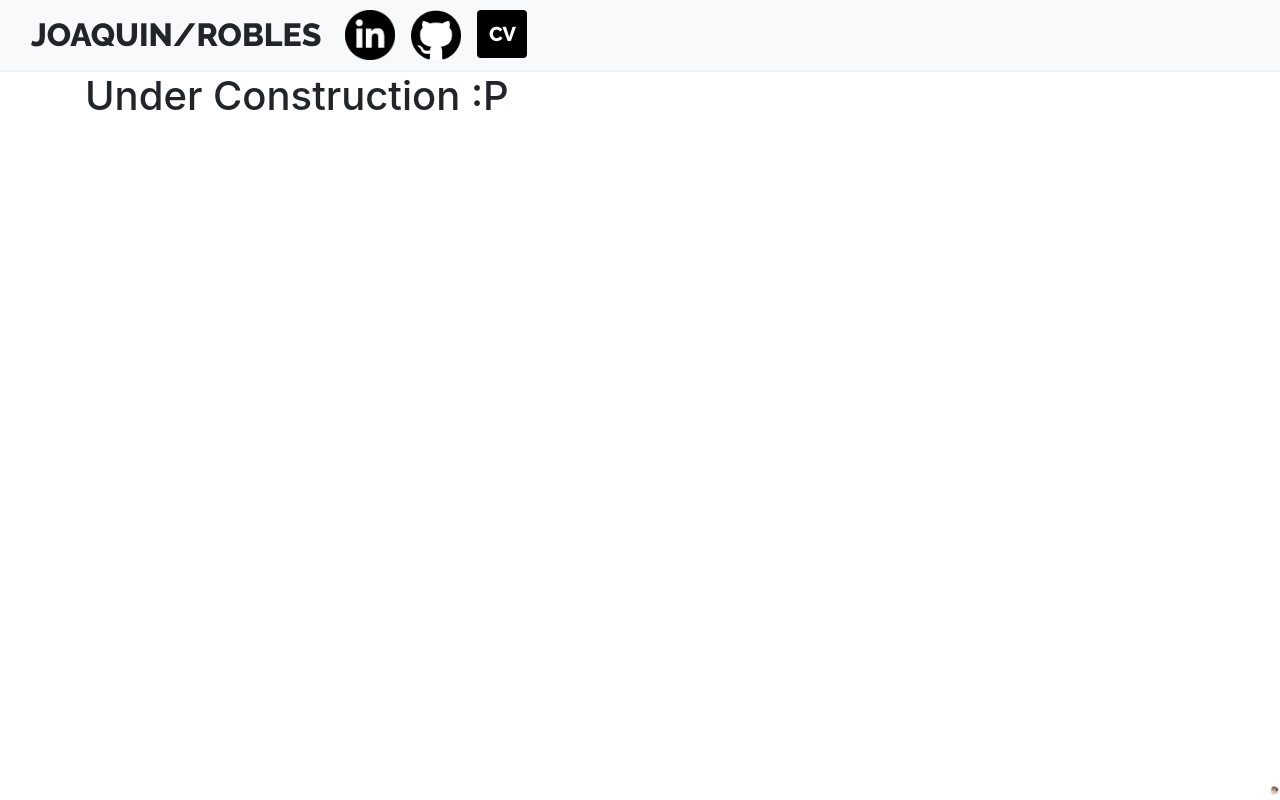
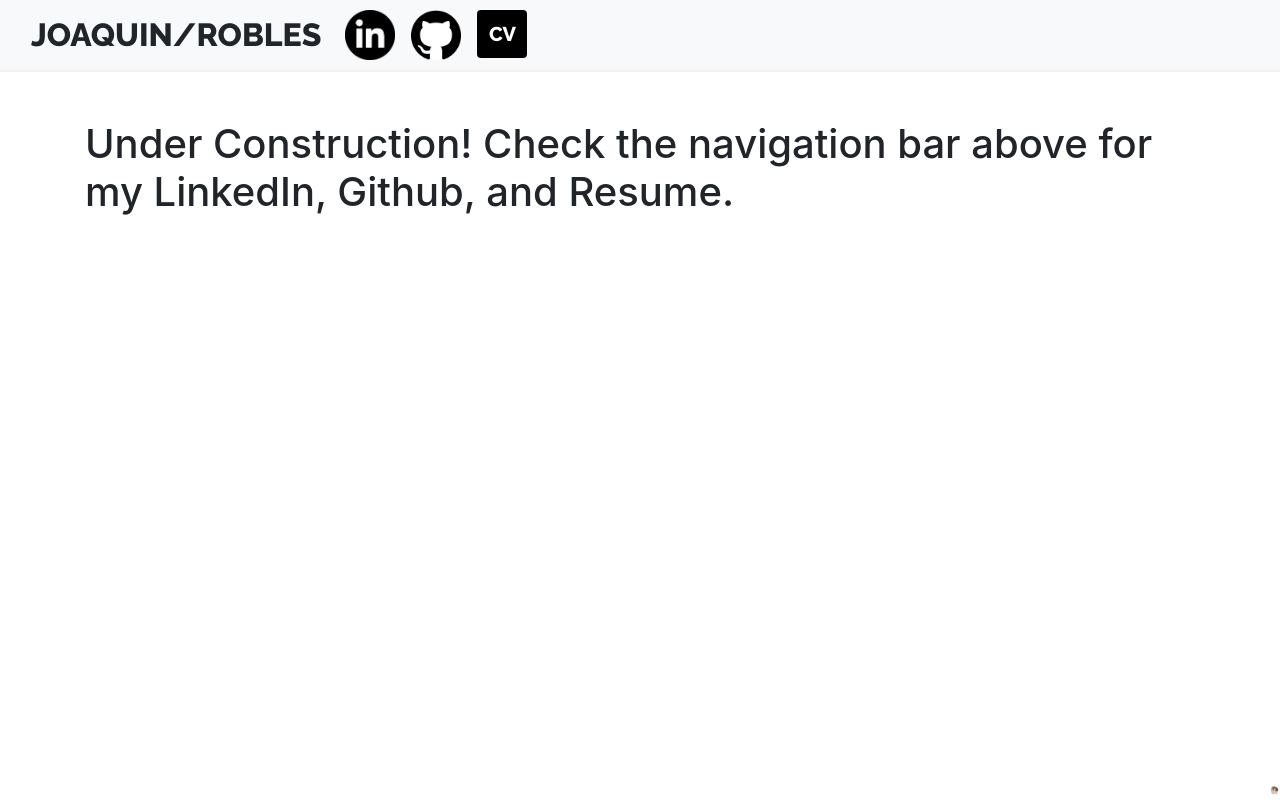
Before and after one commit to joaquinrobles64/jrobles-website, a plain HTML site: page index.html in a window 1280 px wide. Drawn offline with Linux system fonts and the light colour scheme.

Commit message:
ok i hope this works

```diff
--- a/index.html
+++ b/index.html
@@ -43,11 +43,11 @@
     </nav>
     <!-- end navbar -->
 
-    <section class="section">
+    <section class="section mt-5">
         <div class="container">
             <div class="row">
                 <div class="col">
-                    <h1>Under Construction :P</h1>
+                    <h1>Under Construction! Check the navigation bar above for my LinkedIn, Github, and Resume.</h1>
                 </div>
             </div>
         </div>
```
